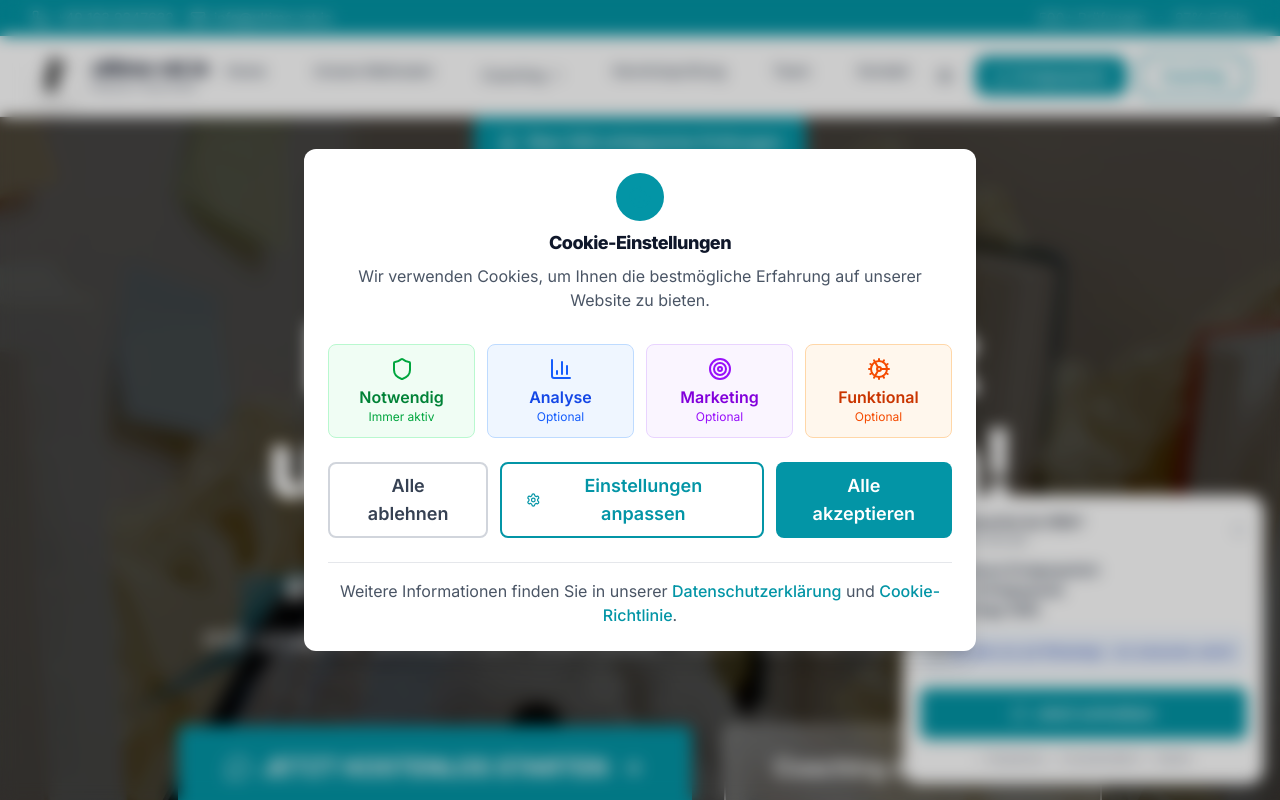
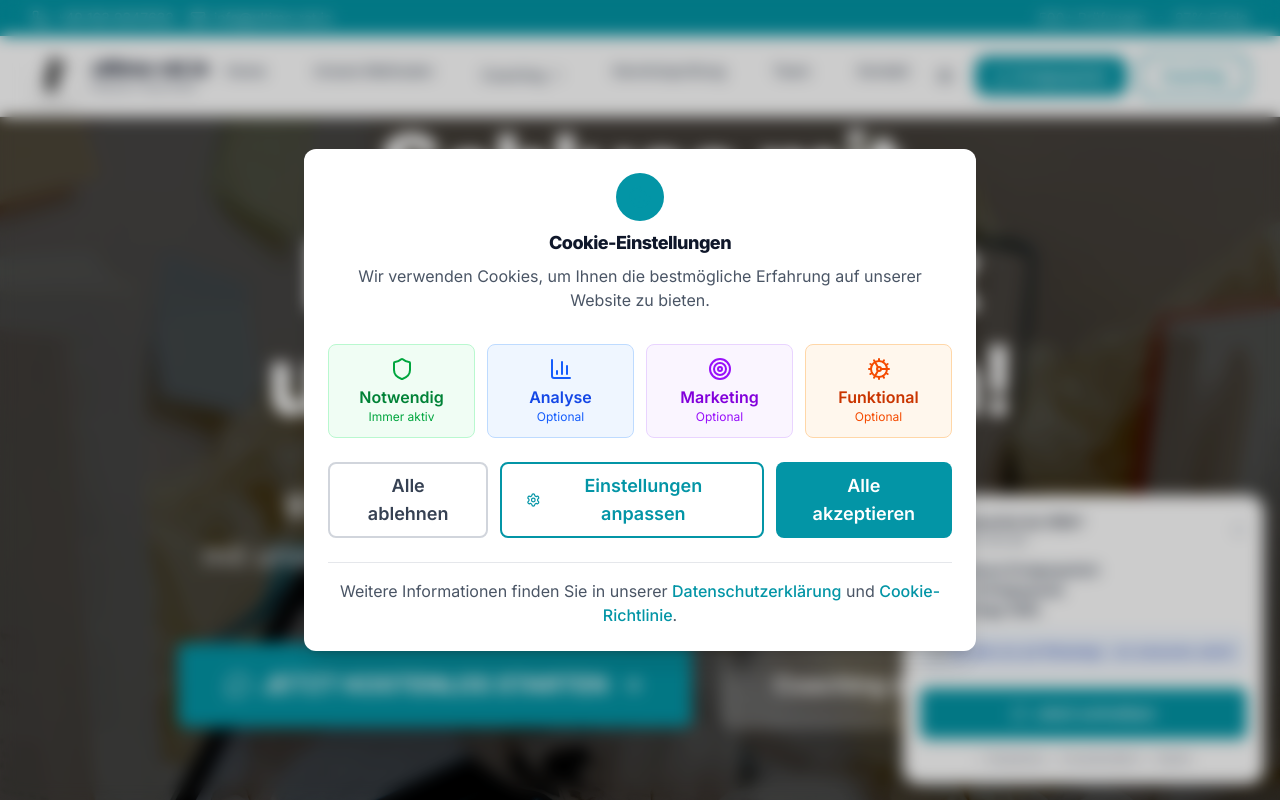
Before and after one commit to bartdoping/website_ultimaratio, a Next.js app: page / in a window 1280 px wide. Shown: the top 800 px of the page. Built offline with nearby package versions, Linux system fonts and the light colour scheme.

Commit message:
feat(home-hero): remove trust badge 'Über 500 erfolgreiche Prüfungen' from homepage hero

```diff
--- a/src/components/HeroWithImage.tsx
+++ b/src/components/HeroWithImage.tsx
@@ -23,11 +23,7 @@ export default function HeroWithImage() {
 
       {/* Content */}
       <div className="relative z-10 modern-container text-center text-white">
-        {/* Trust Badge */}
-        <div className="inline-flex items-center justify-center px-6 py-3 rounded-lg bg-[#0395A6] text-white font-semibold mb-8 modern-animate-fade-in">
-          <Award className="w-5 h-5 mr-2" />
-          Über 500 erfolgreiche Prüfungen
-        </div>
+
 
         {/* Main Headline */}
             <h1 className="text-[12vw] sm:text-6xl md:text-7xl lg:text-8xl xl:text-8xl font-bold mb-6 sm:mb-8 md:mb-12 modern-heading leading-tight modern-animate-fade-in-up">
```
